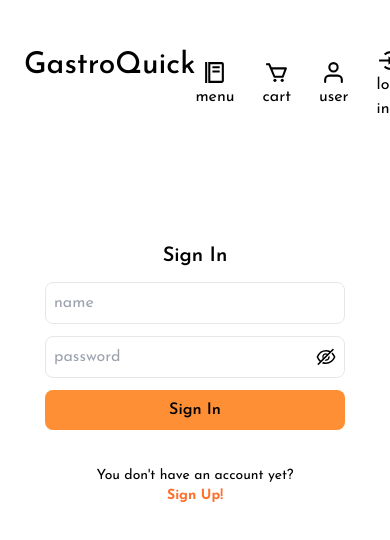
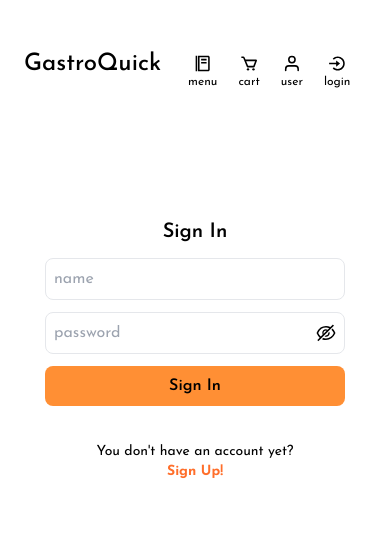
Before and after one commit to zofiaMrugalska/GastroQuick, a React (Create React App) app in the folder client/: page /signIn in a window 390 px wide. Shown: the top 540 px of the page. Built offline with nearby package versions, Linux system fonts and the light colour scheme.

Commit message:
changes in responsive

```diff
--- a/client/src/components/Navbar.tsx
+++ b/client/src/components/Navbar.tsx
@@ -28,8 +28,8 @@ const Navbar = () => {
   return (
     <div>
       <nav className="flex justify-between">
-        <h1 className=" text-3xl font-medium">GastroQuick</h1>
-        <ul className="flex items-center gap-7">
+        <h1 className="text-2xl sm:text-3xl font-medium">GastroQuick</h1>
+        <ul className="flex items-center gap-7 scale-75 sm:scale-100">
           <li>
             <Link to={"/"} className={`${btnStyle}`}>
               <BiFoodMenu size={25} />
@@ -54,13 +54,13 @@ const Navbar = () => {
           {accessToken && userInfo ? (
             <button onClick={logout} className={`${btnStyle}`}>
               <BiLogOutCircle size={25} />
-              <p>log out</p>
+              <p>logout</p>
             </button>
           ) : (
             <li>
               <Link to={"/signIn"} className={`${btnStyle}`}>
                 <BiLogInCircle size={25} />
-                <p>log in</p>
+                <p>login</p>
               </Link>
             </li>
           )}
--- a/client/src/pages/home/Menu.tsx
+++ b/client/src/pages/home/Menu.tsx
@@ -22,12 +22,15 @@ const Menu = () => {
   }, []);
 
   return (
-    <div className="grid grid-cols-3">
+    <div
+      className="grid grid-cols-1
+    sm:grid-cols-2 xl:grid-cols-3 "
+    >
       {mainMenu.map((meal) => {
         return (
-          <div key={meal._id} className="p-7 ">
+          <div key={meal._id} className="p-7 flex justify-center ">
             <Link to={`/meal/${meal.name}/${meal._id}`} className="">
-              <li className=" max-w-[350px] max-h-[350px]  p-6 flex flex-col place-items-center border-[1px] rounded-2xl shadow-inner md:shadow md:inset md:ml-5 md:mt-8 md:mr-27 md:mb-19 hover:bg-[#bbbbbb23]">
+              <li className=" max-w-[350px] max-h-[350px] p-6 flex flex-col place-items-center border-[1px] rounded-2xl shadow-inner md:shadow md:inset md:ml-5 md:mt-8 md:mr-27 md:mb-19 hover:bg-[#bbbbbb23]">
                 <div className="flex flex-row-reverse items-center gap-2">
                   <button className=" bg-[#bbbbbb6e] p-1 rounded-full border-[1px] border-black">
                     <BsCartPlus size={20} />
@@ -40,7 +43,7 @@ const Menu = () => {
                 <img
                   src={meal.jpg}
                   alt="photo of the meal"
-                  className="min-h-[150px] min-w-[150px] max-h-[150px] max-w-[150px] object-cover"
+                  className=" mt-2  min-h-[100px] min-w-[100px] max-h-[100px] max-w-[100px] md:min-h-[150px] md:min-w-[150px] md:max-h-[150px] md:max-w-[150px] object-cover"
                 />
               </li>
             </Link>
```
